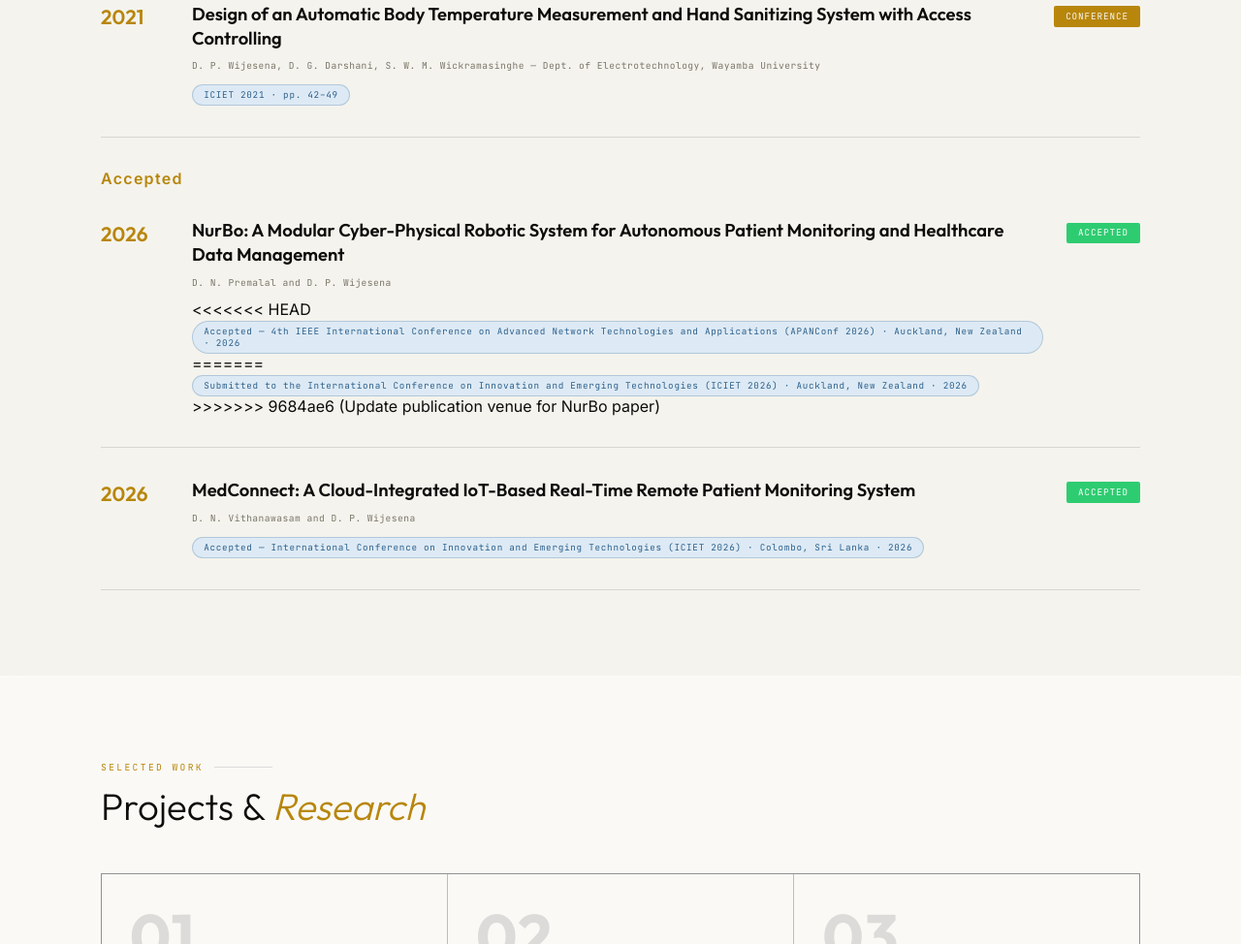
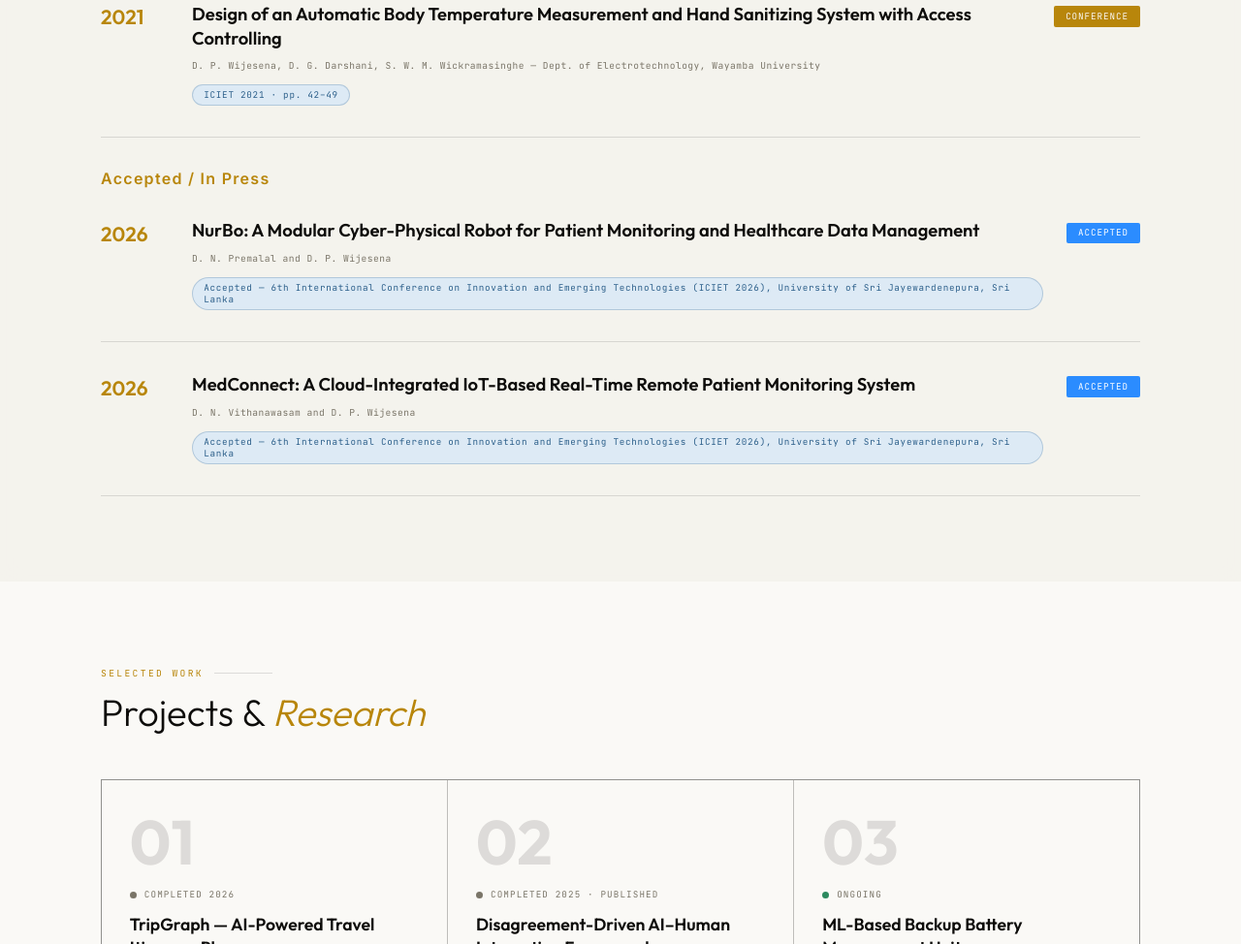
Before and after one commit to Dilankawusl/DPW-WEB, a plain HTML site: page index.html in a window 1280 px wide. Shown: the part 2217-3191 px from the top of the page at 97% size. Drawn offline with Linux system fonts and the light colour scheme.

Commit message:
Update publication status and venue for NurBo and MedConnect papers

```diff
--- a/index.html
+++ b/index.html
@@ -200,20 +200,16 @@
           <span class="pub-badge badge-conf">Conference</span>
         </div>
 
-        <div class="pub-subheading reveal reveal-delay-3" style="margin-top: 2rem; font-size: 1rem; font-weight: 600; letter-spacing: 0.08em; color: var(--gold);">Accepted</div>
+        <div class="pub-subheading reveal reveal-delay-3" style="margin-top: 2rem; font-size: 1rem; font-weight: 600; letter-spacing: 0.08em; color: var(--gold);">Accepted / In Press</div>
 
         <div class="pub-item reveal">
           <div class="pub-year">2026</div>
           <div>
-            <span class="pub-title">NurBo: A Modular Cyber-Physical Robotic System for Autonomous Patient Monitoring and Healthcare Data Management</span>
+            <span class="pub-title">NurBo: A Modular Cyber-Physical Robot for Patient Monitoring and Healthcare Data Management</span>
             <div class="pub-authors">D. N. Premalal and D. P. Wijesena</div>
-<<<<<<< HEAD
-            <span class="pub-venue-tag">Accepted — 4th IEEE International Conference on Advanced Network Technologies and Applications (APANConf 2026) · Auckland, New Zealand · 2026</span>
-=======
-            <span class="pub-venue-tag">Submitted to the International Conference on Innovation and Emerging Technologies (ICIET 2026) · Auckland, New Zealand · 2026</span>
->>>>>>> 9684ae6 (Update publication venue for NurBo paper)
+            <span class="pub-venue-tag">Accepted — 6th International Conference on Innovation and Emerging Technologies (ICIET 2026), University of Sri Jayewardenepura, Sri Lanka</span>
           </div>
-          <span class="pub-badge" style="background:#2ecc71; color:#fff;">Accepted</span>
+          <span class="pub-badge" style="background:#2b8cff; color:#fff;">Accepted</span>
         </div>
 
         <div class="pub-item reveal reveal-delay-1">
@@ -221,9 +217,9 @@
           <div>
             <span class="pub-title">MedConnect: A Cloud-Integrated IoT-Based Real-Time Remote Patient Monitoring System</span>
             <div class="pub-authors">D. N. Vithanawasam and D. P. Wijesena</div>
-            <span class="pub-venue-tag">Accepted — International Conference on Innovation and Emerging Technologies (ICIET 2026) · Colombo, Sri Lanka · 2026</span>
+            <span class="pub-venue-tag">Accepted — 6th International Conference on Innovation and Emerging Technologies (ICIET 2026), University of Sri Jayewardenepura, Sri Lanka</span>
           </div>
-          <span class="pub-badge" style="background:#2ecc71; color:#fff;">Accepted</span>
+          <span class="pub-badge" style="background:#2b8cff; color:#fff;">Accepted</span>
         </div>
 
       </div>
```
